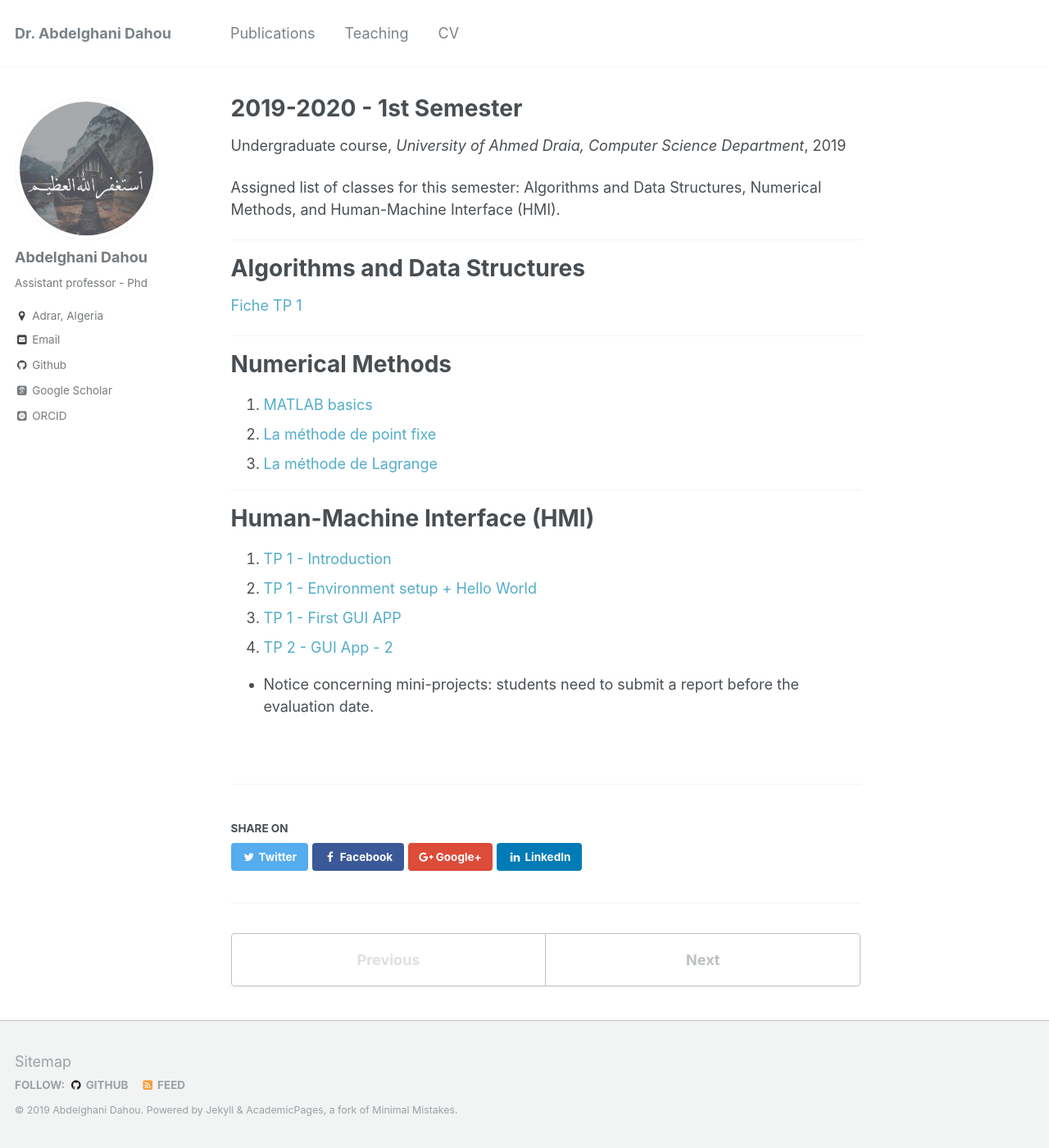
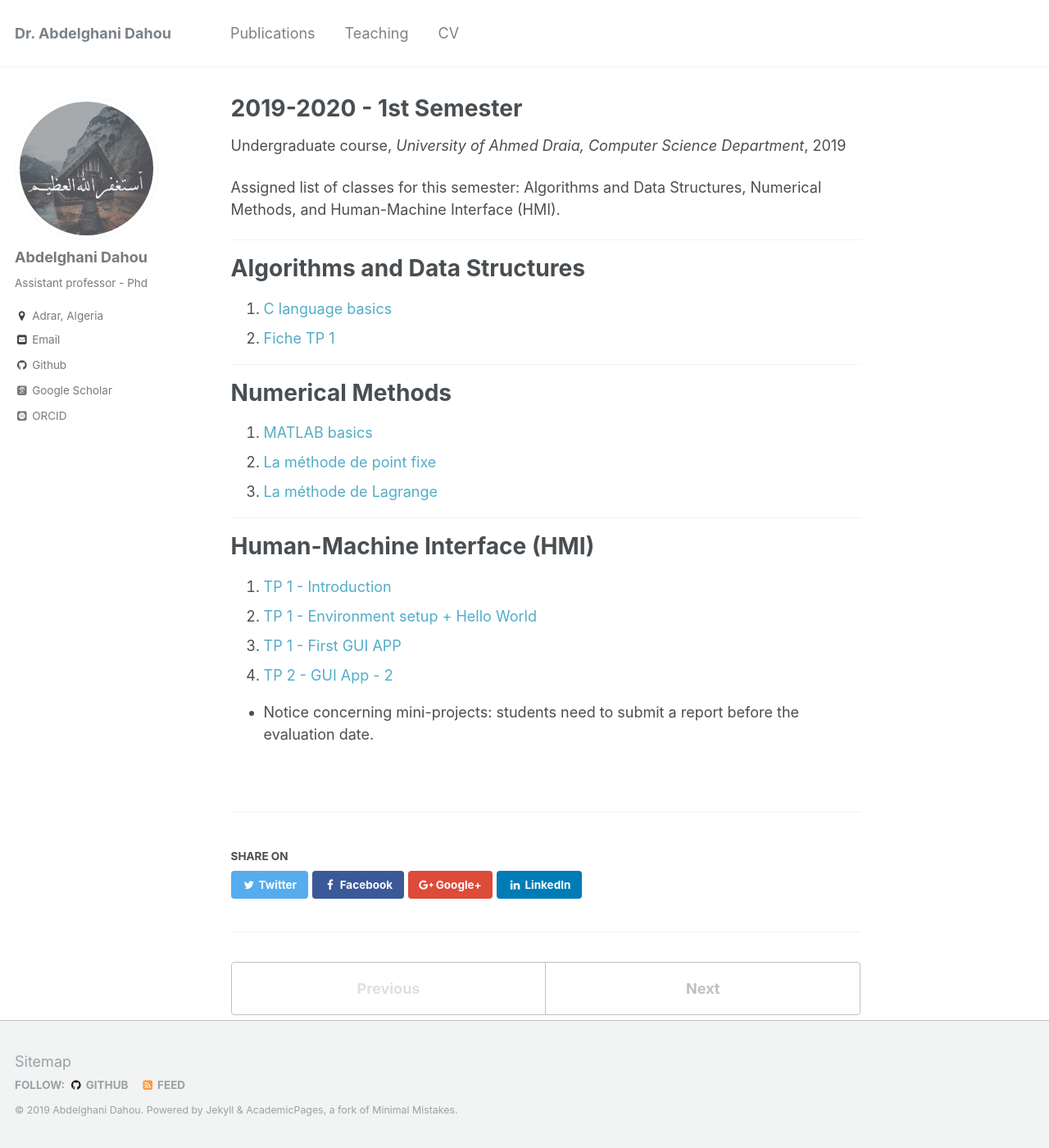
Before and after one commit to dr-dahou-adrar/dr-dahou-adrar.github.io, a Jekyll site: the page built from _teaching/2019-2020-1st-semester-teaching.md, in a window 1280 px wide and 1400 px high. Shown: the whole window at 82% size. Built offline with Jekyll 4.4.1, drawn with Linux system fonts in a browser that asks for light colours; some web fonts are replaced.

Commit message:
Update 2019-2020-1st-semester-teaching.md

```diff
--- a/_teaching/2019-2020-1st-semester-teaching.md
+++ b/_teaching/2019-2020-1st-semester-teaching.md
@@ -15,7 +15,9 @@ Assigned list of classes for this semester: Algorithms and Data Structures, Nume
 Algorithms and Data Structures
 ======
 
-[Fiche TP 1](https://www.notion.so/2-Fiche-TP01-Online-79c0a5a1ad984b9da8537dac48ba1084)
+
+1. [C language basics](https://www.notion.so/1-C-language-basics-462f0979ef87411aaaed109c41be66a5)
+2. [Fiche TP 1](https://www.notion.so/2-Fiche-TP01-Online-79c0a5a1ad984b9da8537dac48ba1084)
 
 ***
 
```
